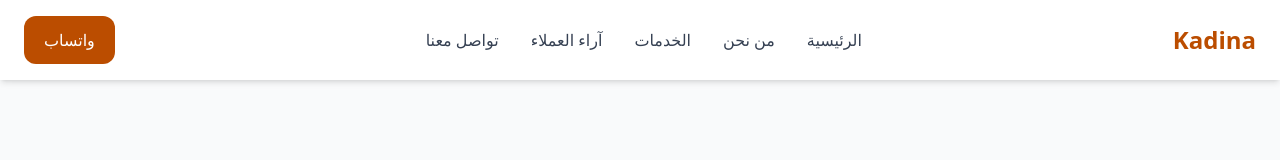
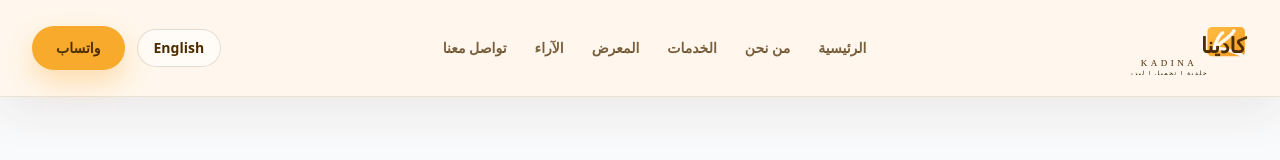
Before and after one commit to mohmmed5205/kadina1, a React (Vite) app in the folder kadina/: page / in a window 1280 px wide. Shown: the top 160 px of the page. Built offline with nearby package versions, Linux system fonts and the light colour scheme.

Commit message:
Restyle navbar with Kadina brand and language toggle

```diff
--- a/kadina/src/componetts/Navbar.jsx
+++ b/kadina/src/componetts/Navbar.jsx
@@ -1,79 +1,87 @@
 import { useState } from "react";
-import { navLinks } from "../data/navbar";
-import { center } from "../data/center";
 
-export default function Navbar() {
+export default function Navbar({ t, lang, onLanguageToggle }) {
   const [isOpen, setIsOpen] = useState(false);
+  const whatsappUrl = `https://wa.me/${t.center.whatsapp}`;
 
   return (
-        <header className="fixed top-0 left-0 z-50 w-full bg-white shadow-md">
-            <div className="mx-auto flex h-20 max-w-7xl items-center justify-between px-6">
-
-                {/* Logo */}
-                <a
-                    href="#home"
-                    className="text-2xl font-bold text-amber-700"
-                >
-                    {center.name}
+    <header className="fixed left-0 top-0 z-50 w-full border-b border-[#4c2c00]/10 bg-[#fff7eb]/90 shadow-[0_16px_45px_rgba(76,44,0,0.08)] backdrop-blur-xl">
+      <div className="mx-auto flex h-24 max-w-7xl items-center justify-between px-5 lg:px-8">
+        <a href="#home" className="flex items-center gap-3" aria-label={t.center.name}>
+          <img src="/kadina-logo.svg" alt={t.center.name} className="h-14 w-40 object-contain" />
         </a>
 
-                {/* Desktop Menu */}
-                <nav className="hidden lg:flex items-center gap-8">
-                    {navLinks.map((link) => (
+        <nav className="hidden items-center gap-7 lg:flex">
+          {t.nav.map((link) => (
             <a
               key={link.id}
               href={link.href}
-                            className="font-medium text-gray-700 transition hover:text-amber-700"
+              className="text-sm font-semibold text-[#4c2c00]/75 transition hover:text-[#cf7d11]"
             >
               {link.title}
             </a>
           ))}
         </nav>
 
-                {/* WhatsApp */}
+        <div className="hidden items-center gap-3 lg:flex">
+          <button
+            type="button"
+            onClick={onLanguageToggle}
+            className="rounded-full border border-[#4c2c00]/15 bg-white/50 px-4 py-2 text-sm font-bold text-[#4c2c00] transition hover:border-[#f8aa2d] hover:bg-[#f8aa2d]/15"
+          >
+            {t.langLabel}
+          </button>
+
           <a
-                    href={`https://wa.me/${center.whatsapp}`}
+            href={whatsappUrl}
             target="_blank"
             rel="noreferrer"
-                    className="hidden rounded-xl bg-amber-700 px-5 py-3 text-white transition hover:bg-amber-800 lg:block"
+            className="rounded-full bg-[#f8aa2d] px-6 py-3 text-sm font-bold text-[#4c2c00] shadow-[0_12px_28px_rgba(248,170,45,0.35)] transition hover:bg-[#cf7d11] hover:text-white"
           >
-                    واتساب
+            {lang === "ar" ? "واتساب" : "WhatsApp"}
           </a>
+        </div>
 
-                {/* Mobile Button */}
         <button
-                    className="text-3xl lg:hidden"
+          type="button"
+          className="rounded-2xl border border-[#4c2c00]/10 bg-white/60 px-4 py-2 text-2xl text-[#4c2c00] lg:hidden"
           onClick={() => setIsOpen(!isOpen)}
+          aria-label="Toggle menu"
         >
-                    {isOpen ? "✕" : "☰"}
+          {isOpen ? "×" : "☰"}
         </button>
       </div>
 
-            {/* Mobile Menu */}
       {isOpen && (
-                <div className="border-t bg-white lg:hidden">
-                    <div className="flex flex-col gap-4 p-6">
-
-                        {navLinks.map((link) => (
+        <div className="border-t border-[#4c2c00]/10 bg-[#fff7eb] lg:hidden">
+          <div className="mx-auto flex max-w-7xl flex-col gap-3 p-5">
+            {t.nav.map((link) => (
               <a
                 key={link.id}
                 href={link.href}
                 onClick={() => setIsOpen(false)}
-                                className="rounded-lg py-2 text-gray-700 transition hover:bg-gray-100 hover:text-amber-700"
+                className="rounded-2xl px-4 py-3 font-semibold text-[#4c2c00] transition hover:bg-[#f8aa2d]/15"
               >
                 {link.title}
               </a>
             ))}
 
+            <button
+              type="button"
+              onClick={onLanguageToggle}
+              className="rounded-2xl border border-[#4c2c00]/15 px-4 py-3 text-center font-bold text-[#4c2c00]"
+            >
+              {t.langLabel}
+            </button>
+
             <a
-                            href={`https://wa.me/${center.whatsapp}`}
+              href={whatsappUrl}
               target="_blank"
               rel="noreferrer"
-                            className="mt-3 rounded-xl bg-amber-700 py-3 text-center text-white"
+              className="rounded-2xl bg-[#f8aa2d] px-4 py-3 text-center font-bold text-[#4c2c00]"
             >
-                            تواصل عبر واتساب
+              {t.contact.whatsappCta}
             </a>
-
           </div>
         </div>
       )}
```
Lines whose indentation alone changed are shown as unchanged.
